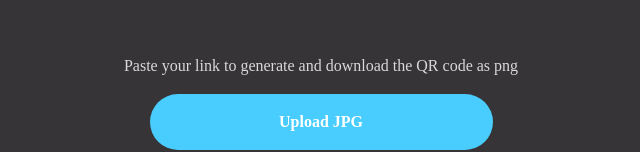
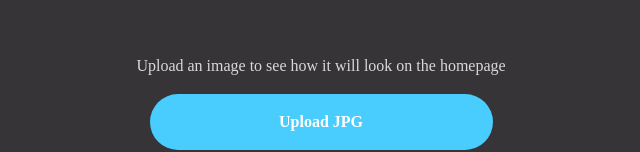
Before and after one commit to dpolevodin/timpate-admin-panel, a React (Vite) app: page / in a window 1280 px wide. Shown: the part 226-378 px from the top of the page, without its empty margins (327-967 px from the left). Built offline with nearby package versions, Linux system fonts and the light colour scheme.

Commit message:
fix: changed upload jpg text

```diff
--- a/src/components/OrganizationLogoContainer/index.tsx
+++ b/src/components/OrganizationLogoContainer/index.tsx
@@ -26,7 +26,7 @@ export const OrganizationLogoContainer: FC = () => {
   return (
     <div className={style.container}>
       <div className={style.text}>
-        Paste your link to generate and download the QR code as png
+        Upload an image to see how it will look on the homepage
       </div>
       <div className={style.download} onClick={openFileDialog}>
         Upload JPG
```
